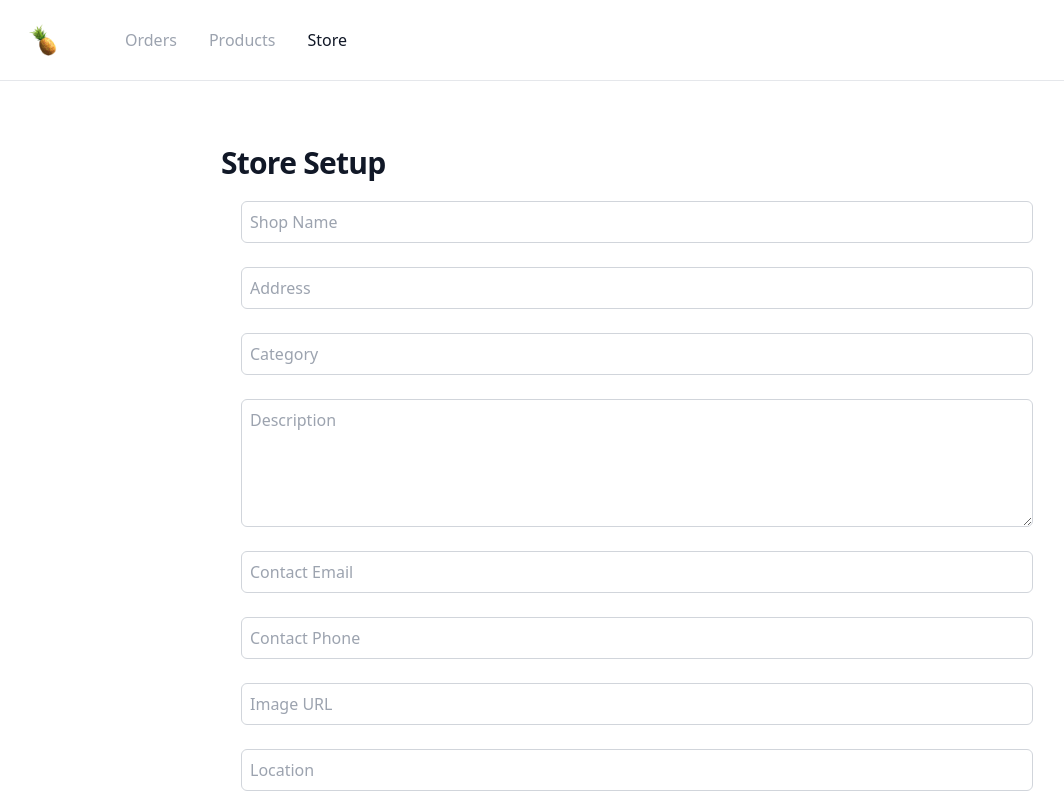
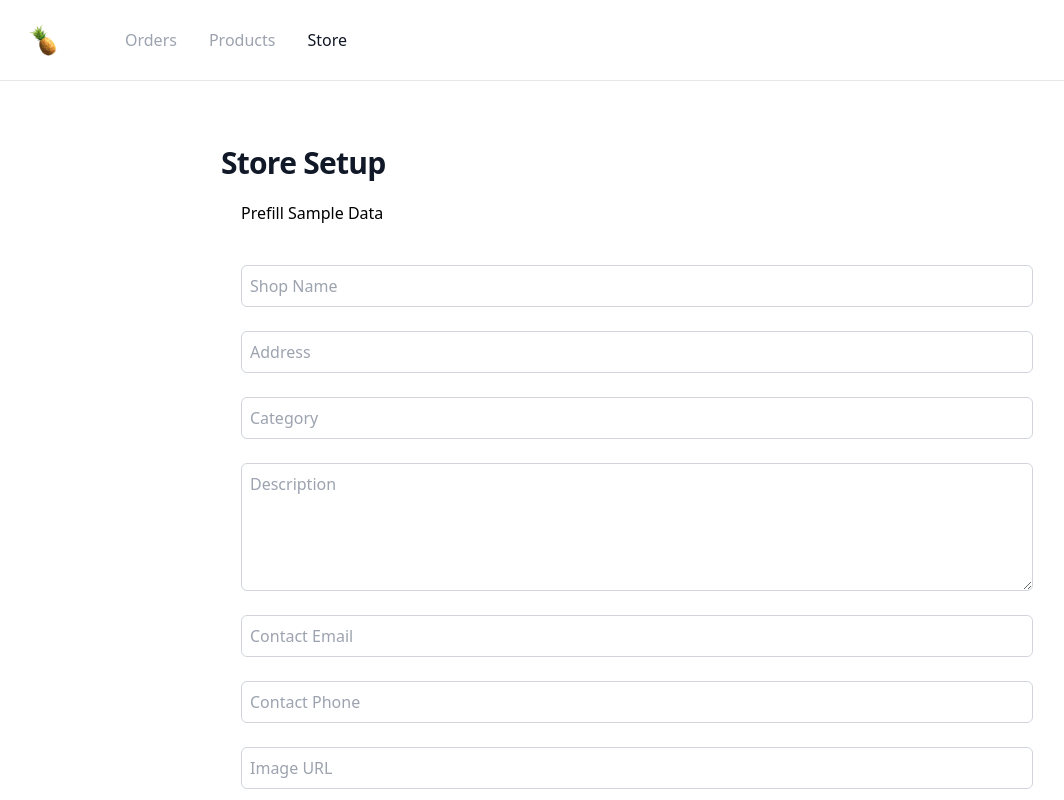
Before and after one commit to Maiuran1404/pineapple-merchant, a Next.js app: page /store in a window 1280 px wide. Shown: the top 800 px of the page, without its empty margins (3-1067 px from the left). Built offline with nearby package versions, Linux system fonts and the light colour scheme; no server answers.

Commit message:
Prefill button

```diff
--- a/src/components/ShopForm.tsx
+++ b/src/components/ShopForm.tsx
@@ -1,5 +1,10 @@
 import { motion } from "framer-motion";
-import React, { useState, useEffect, type ChangeEvent, type FormEvent } from "react";
+import React, {
+  useState,
+  useEffect,
+  type ChangeEvent,
+  type FormEvent,
+} from "react";
 import { fetchShopData, saveShopInfoInFirestore } from "~/apiEndpoints";
 import { Day, OpeningHours, type Shop } from "~/types";
 
@@ -88,7 +93,7 @@ const ShopForm: React.FC<ShopFormProps> = ({ shopId }) => {
   const handleOpeningHoursChange = (
     day: keyof OpeningHours,
     key: keyof Day,
-    value: string
+    value: string,
   ) => {
     setShopData((prevData) => ({
       ...prevData,
@@ -134,26 +139,53 @@ const ShopForm: React.FC<ShopFormProps> = ({ shopId }) => {
     );
   }
 
+  const prefillSampleData = () => {
+    const sampleData: Shop = {
+      name: "Sample Shop",
+      address: "123 Sample Street",
+      category: "Cafe",
+      description: "This is a sample shop used for demonstration purposes.",
+      contactInfo: { email: "contact@sampleshop.com", phone: "123-456-7890" },
+      image: "https://firebasestorage.googleapis.com/v0/b/pineapple-28.appspot.com/o/shops%2Fclerkid%2Fnielskaffebar.jpeg?alt=media&token=ec532fa2-8f88-4c11-861c-d7dc2beb155a",
+      location: "Sample Location",
+      menu: [],
+      openingHours: {
+        monday: { open: "08:00", close: "18:00" },
+        tuesday: { open: "08:00", close: "18:00" },
+        wednesday: { open: "08:00", close: "18:00" },
+        thursday: { open: "08:00", close: "18:00" },
+        friday: { open: "08:00", close: "18:00" },
+        saturday: { open: "10:00", close: "16:00" },
+        sunday: { open: null, close: null },
+      },
+    };
+    setShopData(sampleData); // Prefill the form with sample data
+  };
+
   const renderOpeningHoursInputs = (day: keyof OpeningHours) => {
     const hours = shopData.openingHours[day]; // This is now strongly typed
     return (
       <div key={day} className="flex flex-col gap-2">
-        <label className="text-gray-700 capitalize">{day} Opening Hours:</label>
+        <label className="capitalize text-gray-700">{day} Opening Hours:</label>
         <div className="flex gap-2">
           <input
-            className="p-2 border border-gray-300 rounded focus:outline-none focus:ring-2 focus:ring-blue-500 w-1/2"
+            className="w-1/2 rounded border border-gray-300 p-2 focus:outline-none focus:ring-2 focus:ring-blue-500"
             type="text"
             name={`${day}.open`}
-            value={hours.open ?? ''}
-            onChange={(e) => handleOpeningHoursChange(day, 'open', e.target.value)}
+            value={hours.open ?? ""}
+            onChange={(e) =>
+              handleOpeningHoursChange(day, "open", e.target.value)
+            }
             placeholder="Open"
           />
           <input
-            className="p-2 border border-gray-300 rounded focus:outline-none focus:ring-2 focus:ring-blue-500 w-1/2"
+            className="w-1/2 rounded border border-gray-300 p-2 focus:outline-none focus:ring-2 focus:ring-blue-500"
             type="text"
             name={`${day}.close`}
-            value={hours.close ?? ''}
-            onChange={(e) => handleOpeningHoursChange(day, 'close', e.target.value)}
+            value={hours.close ?? ""}
+            onChange={(e) =>
+              handleOpeningHoursChange(day, "close", e.target.value)
+            }
             placeholder="Close"
           />
         </div>
@@ -163,6 +195,14 @@ const ShopForm: React.FC<ShopFormProps> = ({ shopId }) => {
 
   return (
     <form onSubmit={handleSubmit} className="flex flex-col gap-6 p-5">
+      <button
+        type="button"
+        onClick={prefillSampleData}
+        disabled={loading}
+        className="mb-4 self-start"
+      >
+        Prefill Sample Data
+      </button>
       <input
         className="rounded-md border border-gray-300 p-2 focus:outline-none focus:ring-2 focus:ring-blue-500"
         type="text"
```
